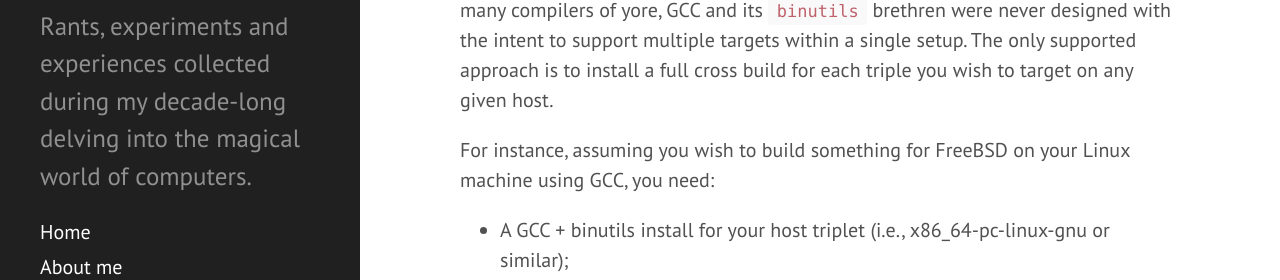
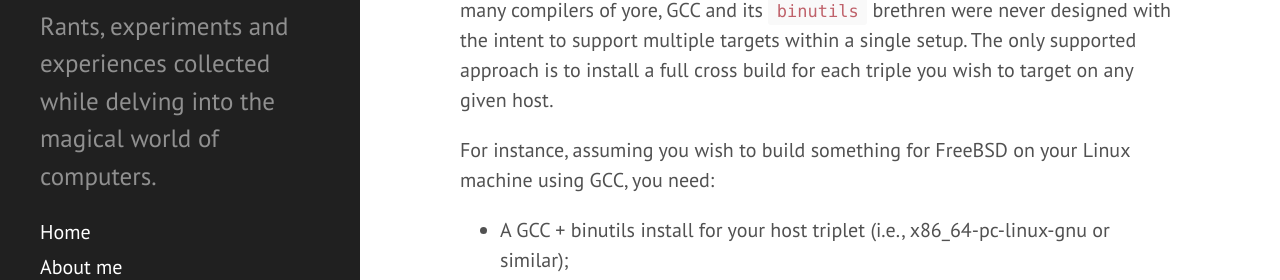
Before and after one commit to mcilloni/mcilloni.github.io, a Jekyll site: the page built from index.html, in a window 1280 px wide. Shown: the part 495-775 px from the top of the page. Built offline with Jekyll 4.4.1, drawn with Linux system fonts in a browser that asks for light colours; nearby versions of some CDN libraries; the list of posts is cut into pages by our own code.

Commit message:
config: edited

```diff
--- a/_config.yml
+++ b/_config.yml
@@ -9,7 +9,7 @@ gem: [jekyll-paginate, jekyll-gists]
 # Setup
 title:            mcilloni's blog
 tagline:          'A simple blog for rather complicated topics'
-description:      'Rants, experiments and experiences collected during my decade-long delving into the magical world of computers.'
+description:      'Rants, experiments and experiences collected while delving into the magical world of computers.'
 url:              https://mcilloni.ovh
 baseurl:          /
 
```
